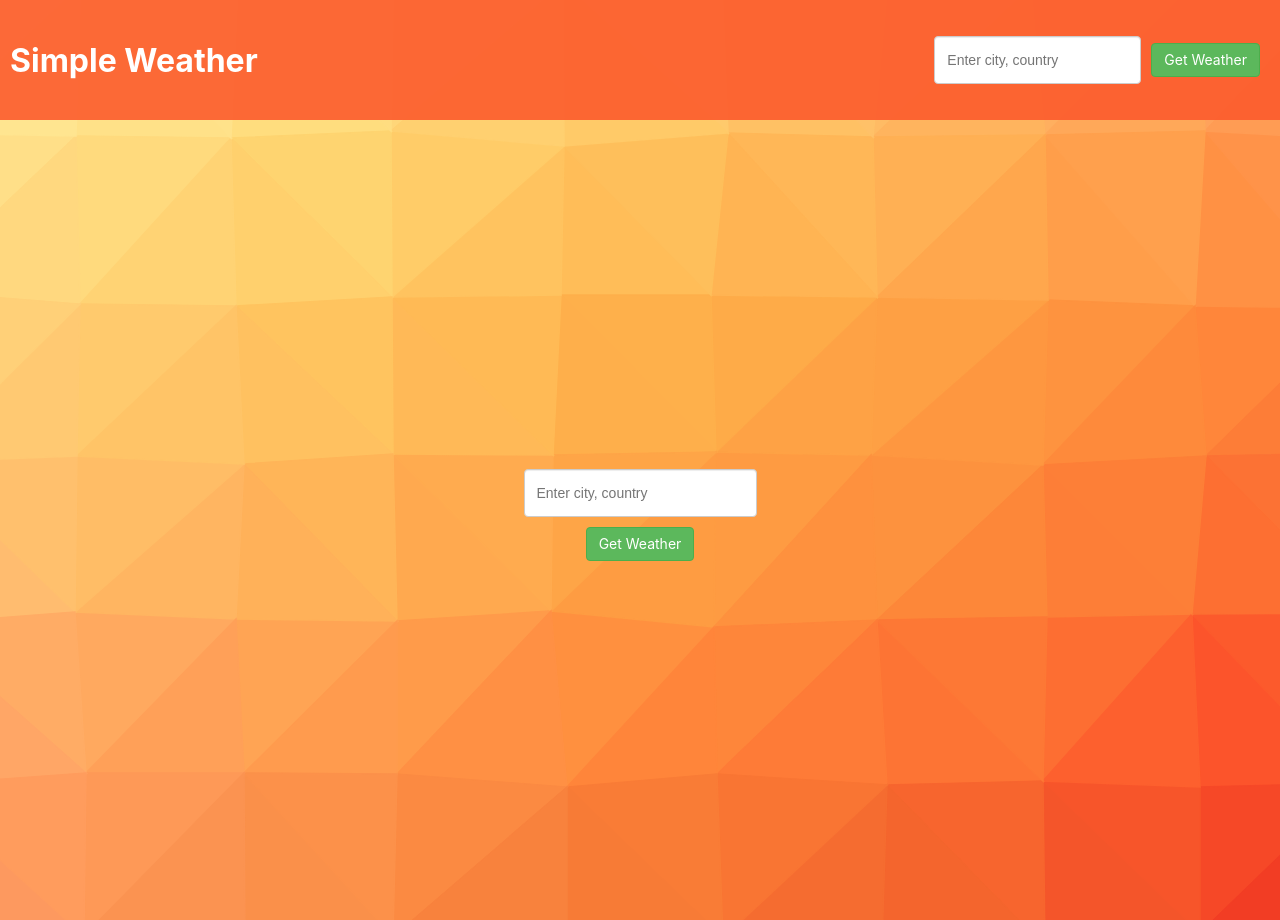
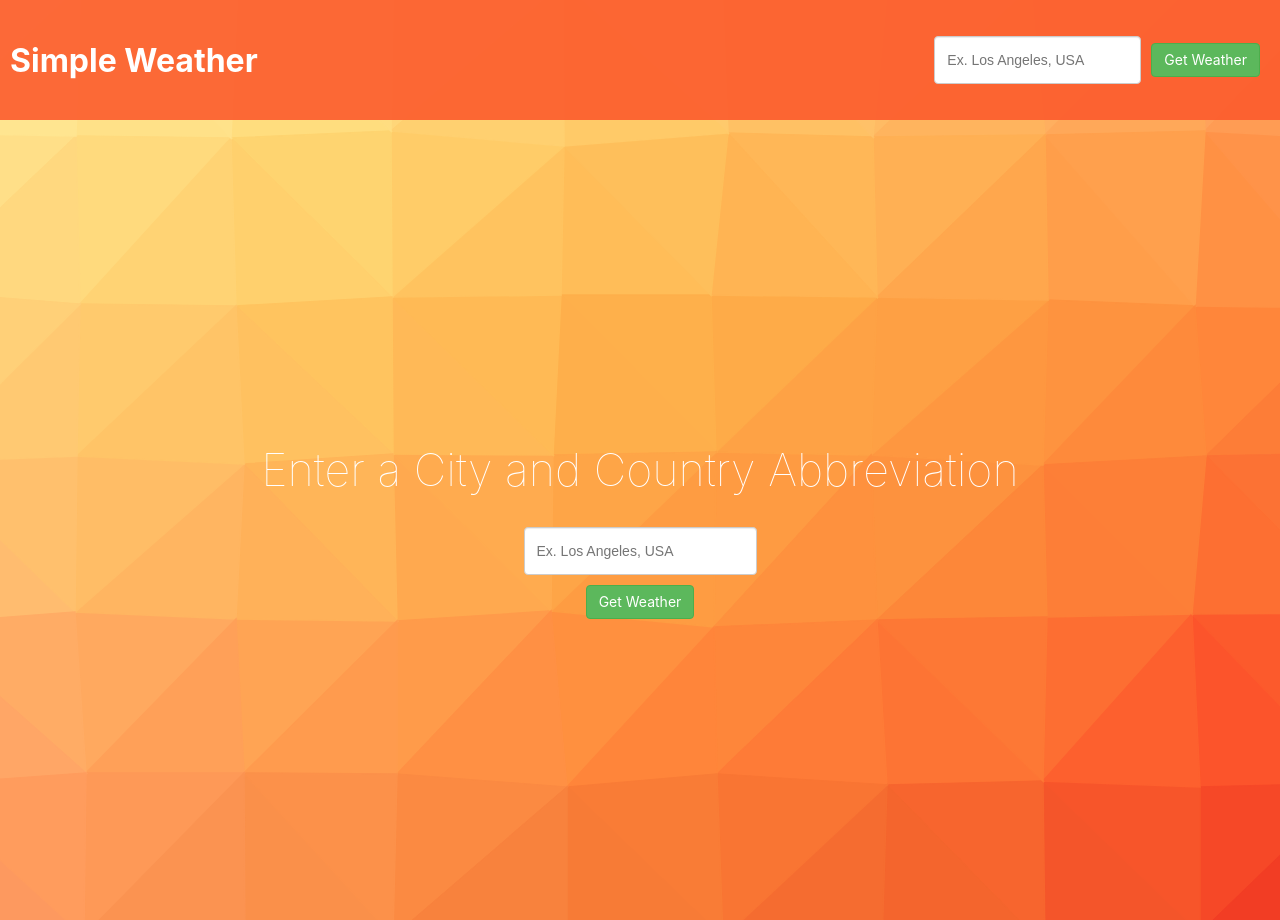
Before and after one commit to loganFry/simple-weather, a React (Create React App) app: page / in a window 1280 px wide. Built offline with nearby package versions, Linux system fonts and the light colour scheme.

Commit message:
Added header to home page

```diff
--- a/src/components/Home.js
+++ b/src/components/Home.js
@@ -5,6 +5,7 @@ class Home extends React.Component {
     render(){
         return (
             <div className='home-container'>
+                <h1 className='header'>Enter a City and Country Abbreviation</h1>
                 <WeatherForm direction='column' />
             </div>
         )
--- a/src/components/WeatherForm.js
+++ b/src/components/WeatherForm.js
@@ -44,7 +44,7 @@ class WeatherForm extends React.Component {
           className='form-control'
           value={this.state.text}
           onChange={this.handleChange}
-          placeholder='Enter city, country'/>
+          placeholder='Ex. Los Angeles, USA'/>
         <Link
           to={'/forecast?city=' + this.state.city + '&country=' + this.state.country}
           className='button button-success'>
--- a/src/index.css
+++ b/src/index.css
@@ -35,6 +35,12 @@ body {
   align-items: center;
   padding: 10px;
   height: 100px;
+}
+
+.header {
+  font-size: 45px;
+  color: #fff;
+  font-weight: 100;
 }
 
 .weather-container{
```
